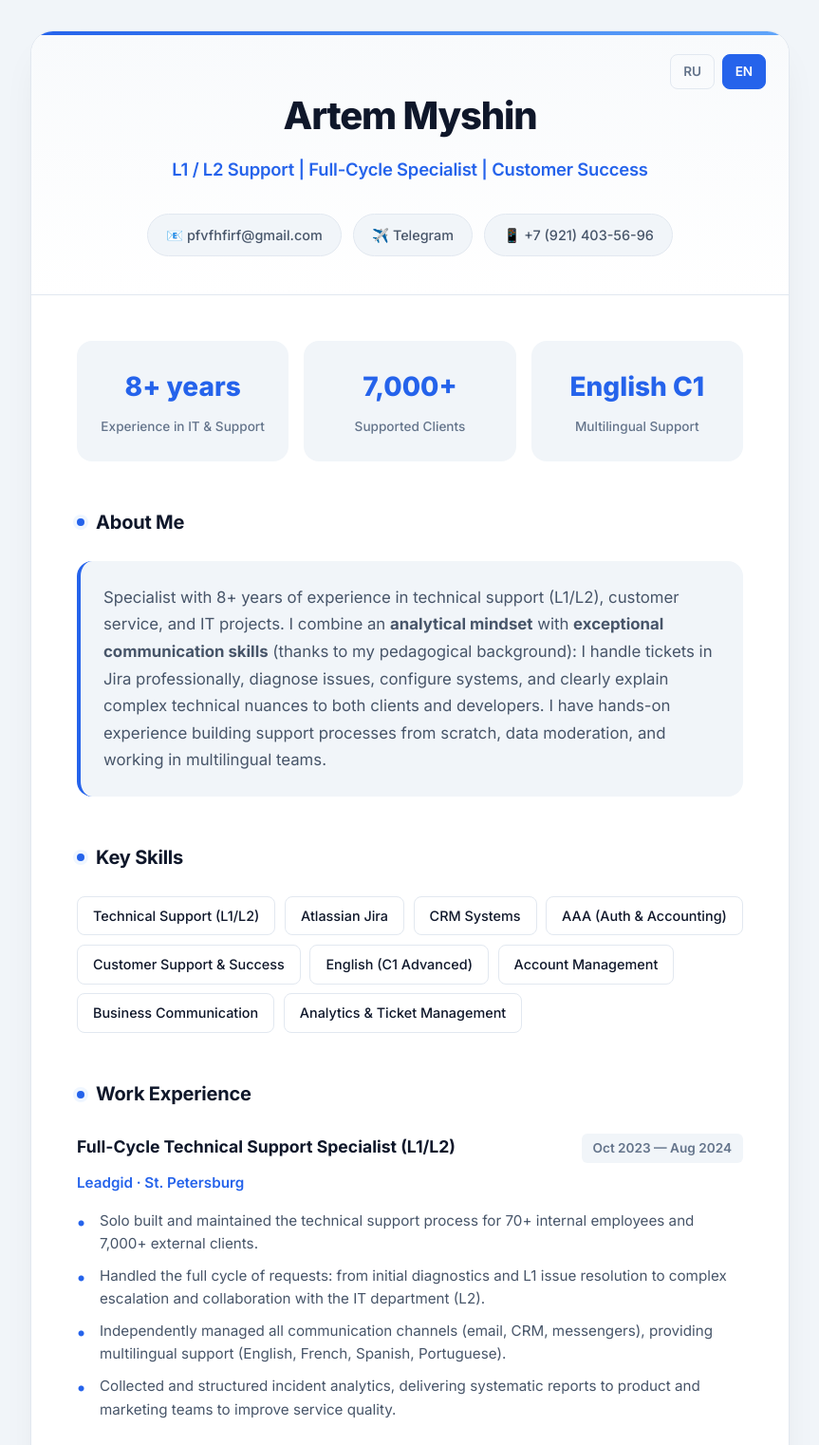
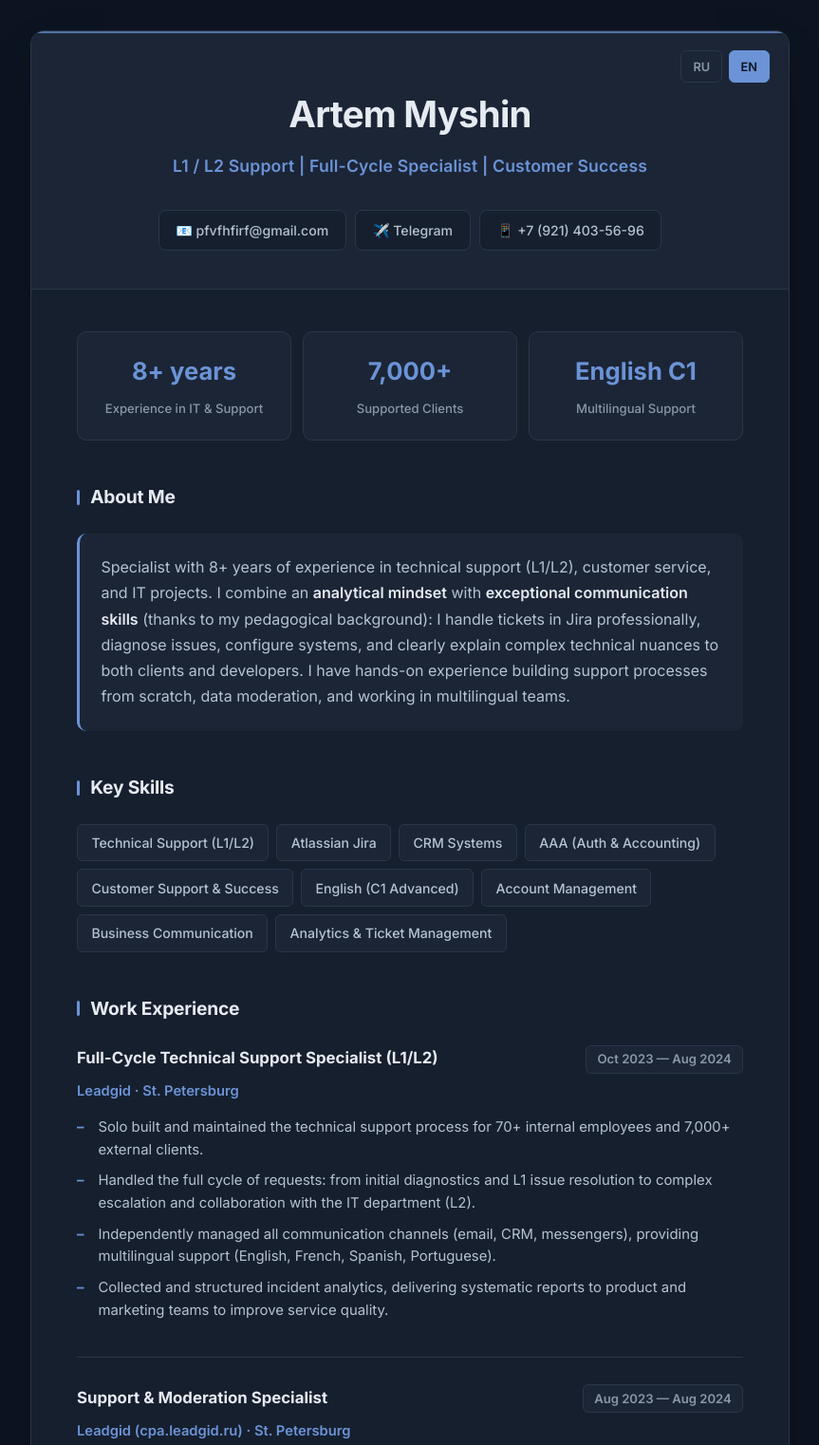
Before and after one commit to myshinartem/myshinartem.github.io, a plain HTML site: page en.html in a window 1280 px wide. Shown: the top 1522 px of the page at 95% size, without its empty margins (208-1071 px from the left). Drawn offline with Linux system fonts and the light colour scheme.

Commit message:
Update en.html

```diff
--- a/en.html
+++ b/en.html
@@ -9,15 +9,16 @@
     <link href="https://fonts.googleapis.com/css2?family=Inter:wght@300;400;500;600;700;800&display=swap" rel="stylesheet">
     <style>
         :root {
-            --primary: #2563eb;
-            --primary-soft: #eff6ff;
-            --text-main: #0f172a;
-            --text-secondary: #475569;
-            --text-muted: #64748b;
-            --bg-page: #f1f5f9;
-            --bg-card: #ffffff;
-            --border-soft: #e2e8f0;
-            --shadow-float: 0 20px 40px -12px rgba(15, 23, 42, 0.08);
+            --primary: #6b93d6;
+            --primary-soft: rgba(107, 147, 214, 0.12);
+            --text-main: #e6ebf2;
+            --text-secondary: #b6c2d1;
+            --text-muted: #8a97a8;
+            --bg-page: #0d1421;
+            --bg-card: #161f2e;
+            --bg-inset: #1b2536;
+            --border-soft: #2a3648;
+            --shadow-float: 0 18px 40px -16px rgba(0, 0, 0, 0.55);
         }
         * { margin: 0; padding: 0; box-sizing: border-box; }
         body {
@@ -32,14 +33,14 @@
             max-width: 800px;
             margin: 0 auto;
             background: var(--bg-card);
-            border-radius: 24px;
+            border-radius: 14px;
             box-shadow: var(--shadow-float);
             border: 1px solid var(--border-soft);
             overflow: hidden;
             position: relative;
         }
         .header-block {
-            background: linear-gradient(to bottom, #f8fafc 0%, #ffffff 100%);
+            background: var(--bg-inset);
             padding: 3.5rem 3rem 2.5rem;
             text-align: center;
             border-bottom: 1px solid var(--border-soft);
@@ -49,105 +50,96 @@
             content: '';
             position: absolute;
             top: 0; left: 0; right: 0;
-            height: 4px;
-            background: linear-gradient(90deg, var(--primary), #60a5fa);
+            height: 2px;
+            background: var(--primary);
+            opacity: 0.7;
         }
-        h1 { font-size: 2.5rem; font-weight: 800; color: var(--text-main); margin-bottom: 0.5rem; letter-spacing: -0.03em; }
-        .title { font-size: 1.15rem; color: var(--primary); font-weight: 600; margin-bottom: 2rem; letter-spacing: -0.01em; }
-        .contacts { display: flex; justify-content: center; flex-wrap: wrap; gap: 0.75rem; }
+        h1 { font-size: 2.4rem; font-weight: 700; color: var(--text-main); margin-bottom: 0.5rem; letter-spacing: -0.02em; }
+        .title { font-size: 1.1rem; color: var(--primary); font-weight: 600; margin-bottom: 2rem; letter-spacing: 0.01em; }
+        .contacts { display: flex; justify-content: center; flex-wrap: wrap; gap: 0.6rem; }
         .contact-pill {
             display: inline-flex; align-items: center; gap: 0.5rem;
-            background: var(--bg-page); color: var(--text-secondary);
-            text-decoration: none; font-size: 0.9rem; font-weight: 500;
-            padding: 0.6rem 1.2rem; border-radius: 99px;
-            border: 1px solid var(--border-soft);
-            transition: all 0.25s cubic-bezier(0.4, 0, 0.2, 1);
-        }
-        .contact-pill:hover { background: var(--primary-soft); color: var(--primary); border-color: var(--primary); transform: translateY(-2px); }
-
-        .lang-switch {
-            position: absolute;
-            top: 1.5rem;
-            right: 1.5rem;
-            display: flex;
-            gap: 0.5rem;
-            z-index: 2;
-        }
-        .lang-btn {
-            padding: 0.4rem 0.8rem;
-            border-radius: 8px;
-            text-decoration: none;
-            font-size: 0.85rem;
-            font-weight: 600;
-            color: var(--text-muted);
-            background: transparent;
+            background: var(--bg-card); color: var(--text-secondary);
+            text-decoration: none; font-size: 0.88rem; font-weight: 500;
+            padding: 0.55rem 1.1rem; border-radius: 8px;
             border: 1px solid var(--border-soft);
             transition: all 0.2s ease;
         }
-        .lang-btn.active { background: var(--primary); color: #ffffff; border-color: var(--primary); }
-        .lang-btn:hover:not(.active) { background: var(--bg-page); color: var(--text-main); }
+        .contact-pill:hover { color: var(--text-main); border-color: var(--primary); }
 
-        .content { padding: 3rem; }
-        .stats { display: grid; grid-template-columns: repeat(auto-fit, minmax(180px, 1fr)); gap: 1rem; margin-bottom: 3rem; }
+        .lang-switch {
+            position: absolute; top: 1.25rem; right: 1.25rem;
+            display: flex; gap: 0.4rem; z-index: 2;
+        }
+        .lang-btn {
+            padding: 0.35rem 0.75rem; border-radius: 6px; text-decoration: none;
+            font-size: 0.8rem; font-weight: 600; color: var(--text-muted);
+            background: transparent; border: 1px solid var(--border-soft);
+            transition: all 0.2s ease;
+        }
+        .lang-btn.active { background: var(--primary); color: #0d1421; border-color: var(--primary); }
+        .lang-btn:hover:not(.active) { color: var(--text-main); border-color: var(--text-muted); }
+
+        .content { padding: 2.75rem 3rem; }
+        .stats { display: grid; grid-template-columns: repeat(auto-fit, minmax(180px, 1fr)); gap: 0.75rem; margin-bottom: 2.75rem; }
         .stat-item {
-            background: var(--bg-page); padding: 1.5rem 1rem; border-radius: 16px;
-            text-align: center; border: 1px solid transparent; transition: all 0.3s ease;
+            background: var(--bg-inset); padding: 1.25rem 1rem; border-radius: 10px;
+            text-align: center; border: 1px solid var(--border-soft);
         }
-        .stat-item:hover { background: #ffffff; border-color: var(--border-soft); transform: translateY(-3px); box-shadow: 0 8px 24px -8px rgba(0,0,0,0.08); }
-        .stat-number { font-size: 1.75rem; font-weight: 800; color: var(--primary); display: block; margin-bottom: 0.25rem; }
-        .stat-label { font-size: 0.85rem; color: var(--text-muted); font-weight: 500; line-height: 1.4; }
+        .stat-number { font-size: 1.6rem; font-weight: 700; color: var(--primary); display: block; margin-bottom: 0.25rem; }
+        .stat-label { font-size: 0.82rem; color: var(--text-muted); font-weight: 500; line-height: 1.4; }
 
-        section { margin-bottom: 3rem; }
+        section { margin-bottom: 2.75rem; }
         section:last-child { margin-bottom: 0; }
         h2 {
-            font-size: 1.25rem; font-weight: 700; margin-bottom: 1.5rem; color: var(--text-main);
-            display: flex; align-items: center; gap: 0.75rem; letter-spacing: -0.01em;
+            font-size: 1.2rem; font-weight: 700; margin-bottom: 1.4rem; color: var(--text-main);
+            display: flex; align-items: center; gap: 0.7rem; letter-spacing: -0.01em;
         }
         h2::before {
-            content: ""; display: block; width: 8px; height: 8px;
-            background: var(--primary); border-radius: 50%;
-            box-shadow: 0 0 0 4px var(--primary-soft);
+            content: ""; display: block; width: 3px; height: 16px;
+            background: var(--primary); border-radius: 2px;
         }
         .summary {
-            font-size: 1.05rem; line-height: 1.7; color: var(--text-secondary);
-            background: var(--bg-page); padding: 1.5rem; border-radius: 16px;
-            border-left: 4px solid var(--primary);
+            font-size: 1rem; line-height: 1.7; color: var(--text-secondary);
+            background: var(--bg-inset); padding: 1.4rem; border-radius: 10px;
+            border-left: 3px solid var(--primary);
         }
-        .skills-grid { display: flex; flex-wrap: wrap; gap: 0.6rem; }
+        .summary strong { color: var(--text-main); font-weight: 600; }
+        .skills-grid { display: flex; flex-wrap: wrap; gap: 0.5rem; }
         .skill-tag {
-            background: #ffffff; color: var(--text-main); padding: 0.5rem 1rem;
-            border-radius: 8px; font-size: 0.9rem; font-weight: 500;
+            background: var(--bg-inset); color: var(--text-secondary); padding: 0.45rem 0.9rem;
+            border-radius: 6px; font-size: 0.88rem; font-weight: 500;
             border: 1px solid var(--border-soft); transition: all 0.2s ease;
         }
-        .skill-tag:hover { border-color: var(--primary); color: var(--primary); background: var(--primary-soft); }
+        .skill-tag:hover { border-color: var(--primary); color: var(--text-main); }
 
-        .experience-item { margin-bottom: 2rem; padding-bottom: 2rem; border-bottom: 1px solid var(--border-soft); }
+        .experience-item { margin-bottom: 1.75rem; padding-bottom: 1.75rem; border-bottom: 1px solid var(--border-soft); }
         .experience-item:last-child { margin-bottom: 0; padding-bottom: 0; border-bottom: none; }
-        .job-header { display: flex; justify-content: space-between; align-items: baseline; flex-wrap: wrap; gap: 0.5rem; margin-bottom: 0.5rem; }
-        .job-title { font-size: 1.1rem; font-weight: 700; color: var(--text-main); }
-        .job-date { font-size: 0.85rem; color: var(--text-muted); font-weight: 600; background: var(--bg-page); padding: 0.25rem 0.75rem; border-radius: 6px; }
-        .company { font-size: 0.95rem; color: var(--primary); font-weight: 600; margin-bottom: 1rem; }
+        .job-header { display: flex; justify-content: space-between; align-items: baseline; flex-wrap: wrap; gap: 0.5rem; margin-bottom: 0.4rem; }
+        .job-title { font-size: 1.05rem; font-weight: 700; color: var(--text-main); }
+        .job-date { font-size: 0.82rem; color: var(--text-muted); font-weight: 600; background: var(--bg-inset); padding: 0.2rem 0.7rem; border-radius: 6px; border: 1px solid var(--border-soft); }
+        .company { font-size: 0.92rem; color: var(--primary); font-weight: 600; margin-bottom: 0.9rem; }
         .job-description ul { list-style-type: none; padding-left: 0; }
         .job-description li {
-            position: relative; padding-left: 1.5rem; margin-bottom: 0.6rem;
-            color: var(--text-secondary); font-size: 0.95rem; line-height: 1.6;
+            position: relative; padding-left: 1.4rem; margin-bottom: 0.55rem;
+            color: var(--text-secondary); font-size: 0.93rem; line-height: 1.6;
         }
         .job-description li::before {
-            content: "•"; color: var(--primary); font-weight: bold;
-            position: absolute; left: 0; font-size: 1.2rem; line-height: 1.4;
+            content: "–"; color: var(--primary); font-weight: bold;
+            position: absolute; left: 0;
         }
-        .education-item { padding: 1.5rem; background: var(--bg-page); border-radius: 16px; }
-        .degree { font-weight: 700; font-size: 1.05rem; color: var(--text-main); margin-bottom: 0.25rem; }
-        .school { color: var(--text-muted); font-size: 0.95rem; }
+        .education-item { padding: 1.4rem; background: var(--bg-inset); border-radius: 10px; border: 1px solid var(--border-soft); }
+        .degree { font-weight: 600; font-size: 1rem; color: var(--text-main); margin-bottom: 0.25rem; }
+        .school { color: var(--text-muted); font-size: 0.92rem; }
 
         @media (max-width: 640px) {
-            body { padding: 0; background: var(--bg-card); }
-            .container { border-radius: 0; border: none; box-shadow: none; }
+            body { padding: 0; }
+            .container { border-radius: 0; border-left: none; border-right: none; box-shadow: none; }
             .header-block { padding: 2.5rem 1.5rem 2rem; }
-            .content { padding: 1.5rem; }
-            h1 { font-size: 2rem; }
+            .content { padding: 1.75rem 1.5rem; }
+            h1 { font-size: 1.9rem; }
             .job-header { flex-direction: column; gap: 0.25rem; }
-            .lang-switch { position: static; justify-content: center; margin-bottom: 1.5rem; }
+            .lang-switch { position: static; justify-content: center; margin-bottom: 1.25rem; }
         }
     </style>
 </head>
```
